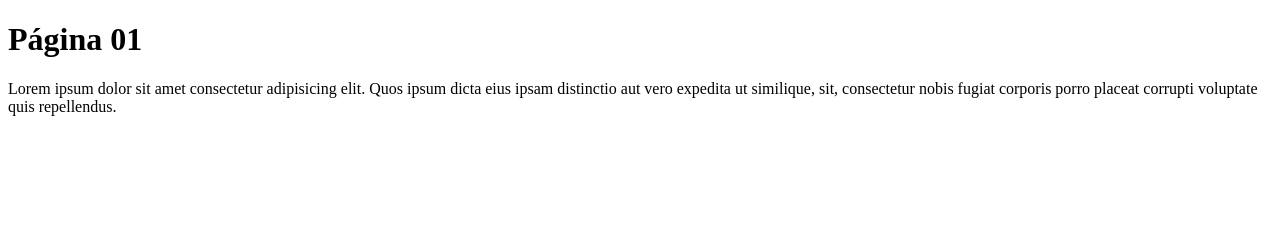
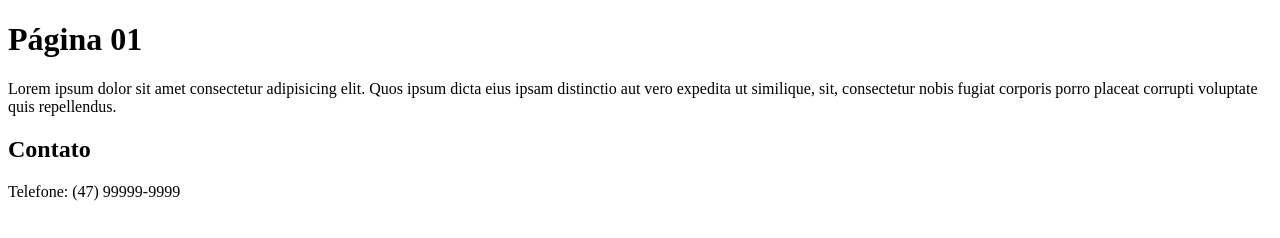
Before and after one commit to felipechrist/repositorio01, a plain HTML site: page index.html in a window 1280 px wide. Drawn offline with Linux system fonts and the light colour scheme.

Commit message:
T25012 - Juquinha Teck - Dados de contato

```diff
--- a/index.html
+++ b/index.html
@@ -8,5 +8,7 @@
 <body>
   <h1>Página 01</h1>
   <p>Lorem ipsum dolor sit amet consectetur adipisicing elit. Quos ipsum dicta eius ipsam distinctio aut vero expedita ut similique, sit, consectetur nobis fugiat corporis porro placeat corrupti voluptate quis repellendus.</p>
+  <h2>Contato</h2>
+  <p>Telefone: (47) 99999-9999</p>
 </body>
 </html>
```
